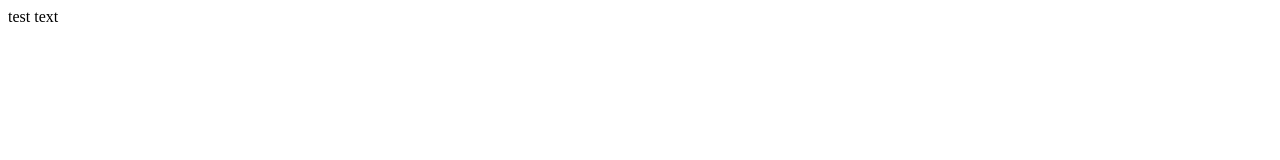
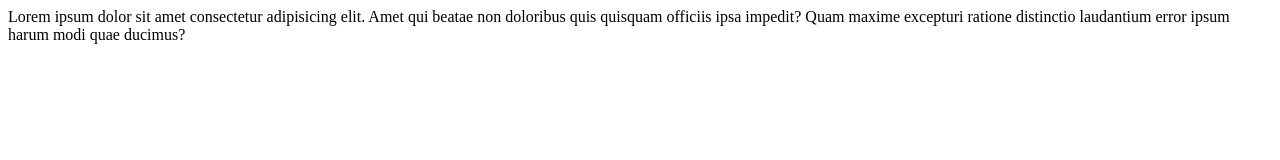
Before and after one commit to lototskyi/wpcourse, a plain HTML site: page index.html in a window 1280 px wide. Drawn offline with Linux system fonts and the light colour scheme.

Commit message:
testing gitflow: added lorem text

```diff
--- a/index.html
+++ b/index.html
@@ -8,7 +8,7 @@
 </head>
 <body>
     <div>
-        test text
+        Lorem ipsum dolor sit amet consectetur adipisicing elit. Amet qui beatae non doloribus quis quisquam officiis ipsa impedit? Quam maxime excepturi ratione distinctio laudantium error ipsum harum modi quae ducimus?
     </div>
 </body>
 </html>
```
